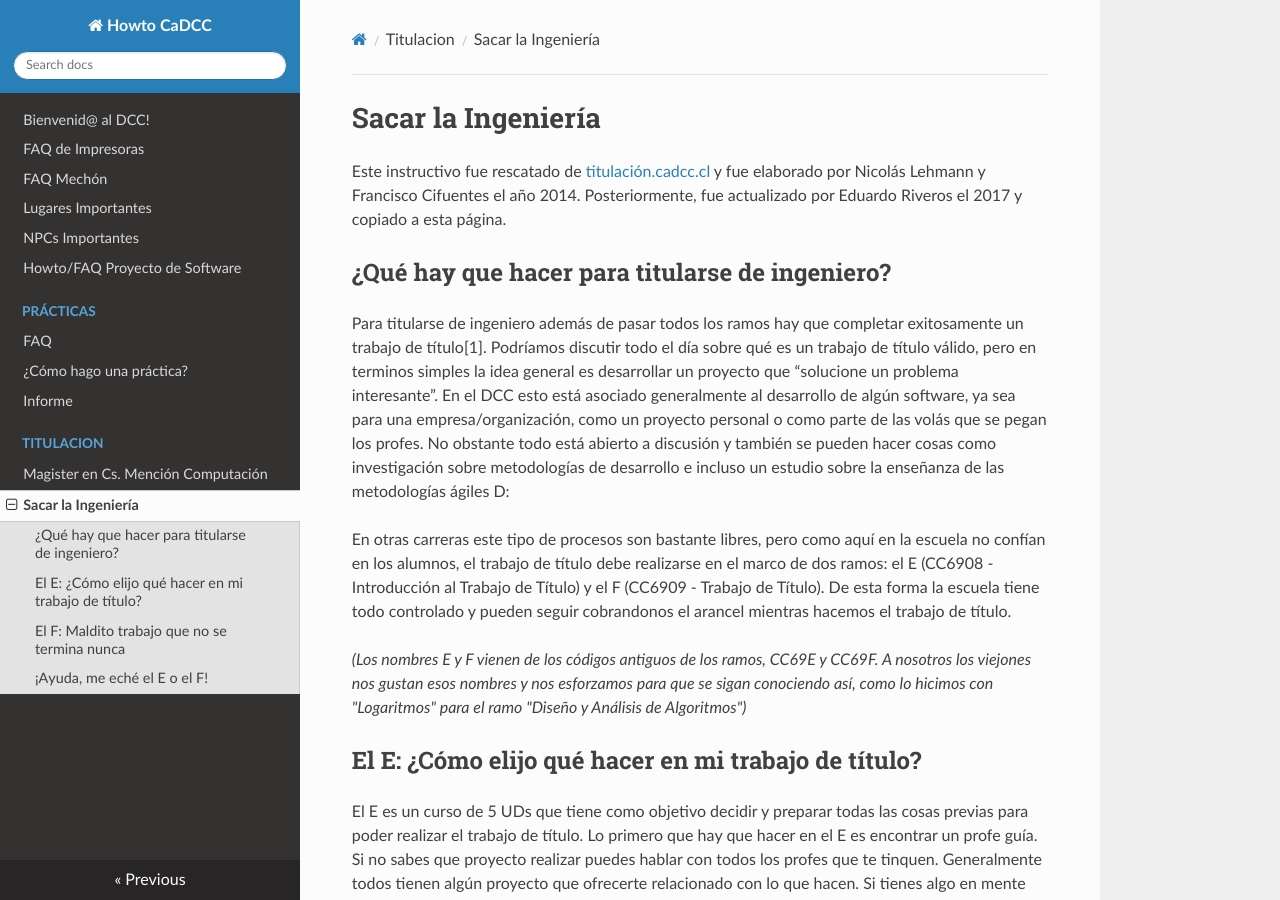
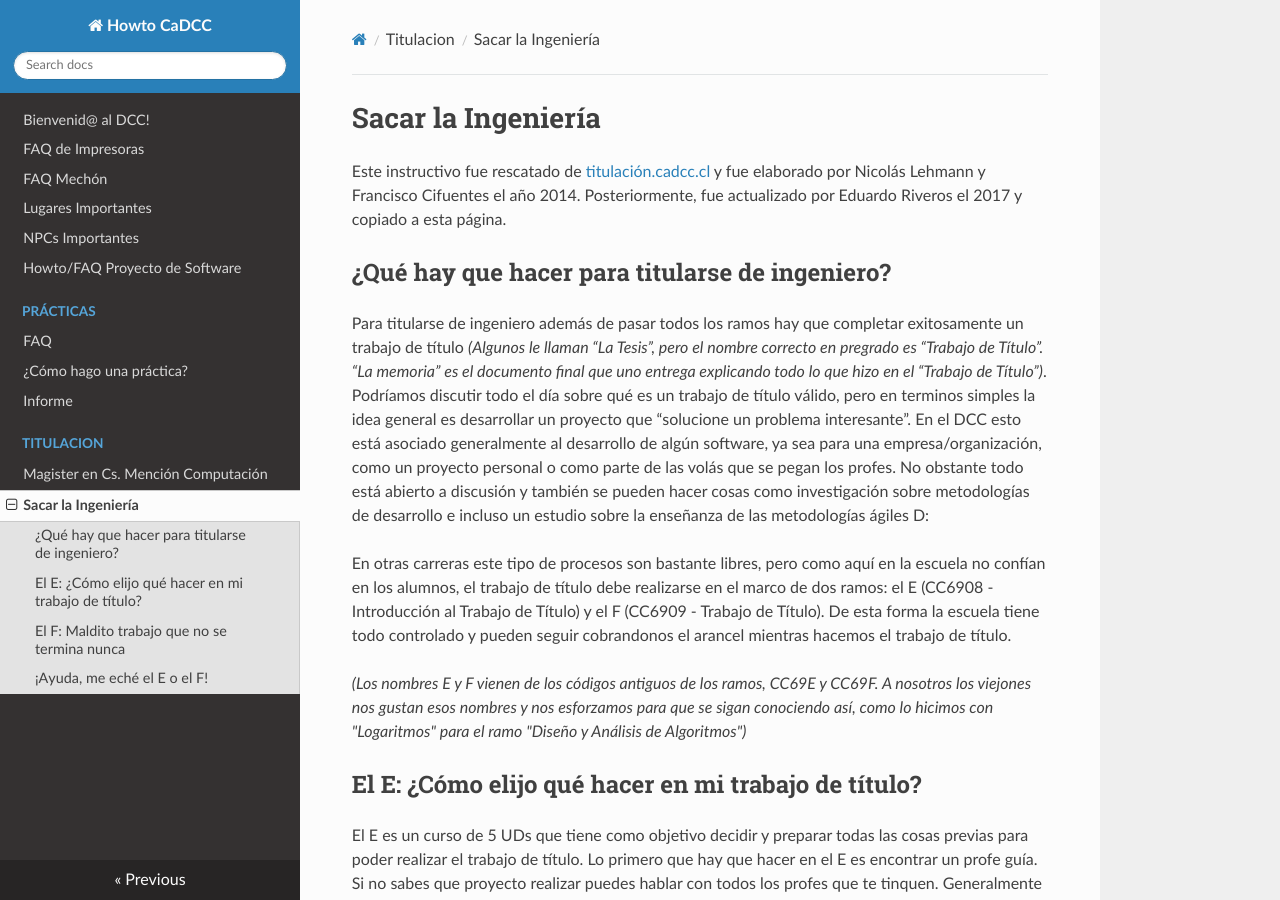
Before and after one commit to cadcc/howto, an MkDocs documentation site: the page built from docs/Titulacion/Salir de la carrera y no morir en el intento.md, in a window 1280 px wide and 900 px high. Built offline with MkDocs 1.6.1, drawn with Linux system fonts in a browser that asks for light colours; nearby versions of some CDN libraries.

Commit message:
Update Salir de la carrera y no morir en el intento.md

```diff
--- a/docs/Titulacion/Salir de la carrera y no morir en el intento.md
+++ b/docs/Titulacion/Salir de la carrera y no morir en el intento.md
@@ -4,7 +4,7 @@ Este instructivo fue rescatado de [titulación.cadcc.cl](https://titulacion.cadc
 
 ## ¿Qué hay que hacer para titularse de ingeniero?
 
-Para titularse de ingeniero además de pasar todos los ramos hay que completar exitosamente un trabajo de título[1]. Podríamos discutir todo el día sobre qué es un trabajo de título válido, pero en terminos simples la idea general es desarrollar un proyecto que “solucione un problema interesante”. En el DCC esto está asociado generalmente al desarrollo de algún software, ya sea para una empresa/organización, como un proyecto personal o como parte de las volás que se pegan los profes. No obstante todo está abierto a discusión y también se pueden hacer cosas como investigación sobre metodologías de desarrollo e incluso un estudio sobre la enseñanza de las metodologías ágiles D:
+Para titularse de ingeniero además de pasar todos los ramos hay que completar exitosamente un trabajo de título _(Algunos le llaman “La Tesis”, pero el nombre correcto en pregrado es “Trabajo de Título”. “La memoria” es el documento final que uno entrega explicando todo lo que hizo en el “Trabajo de Título”)_. Podríamos discutir todo el día sobre qué es un trabajo de título válido, pero en terminos simples la idea general es desarrollar un proyecto que “solucione un problema interesante”. En el DCC esto está asociado generalmente al desarrollo de algún software, ya sea para una empresa/organización, como un proyecto personal o como parte de las volás que se pegan los profes. No obstante todo está abierto a discusión y también se pueden hacer cosas como investigación sobre metodologías de desarrollo e incluso un estudio sobre la enseñanza de las metodologías ágiles D:
 
 En otras carreras este tipo de procesos son bastante libres, pero como aquí en la escuela no confían en los alumnos, el trabajo de título debe realizarse en el marco de dos ramos: el E (CC6908 - Introducción al Trabajo de Título) y el F (CC6909 - Trabajo de Título). De esta forma la escuela tiene todo controlado y pueden seguir cobrandonos el arancel mientras hacemos el trabajo de título.
 
```
